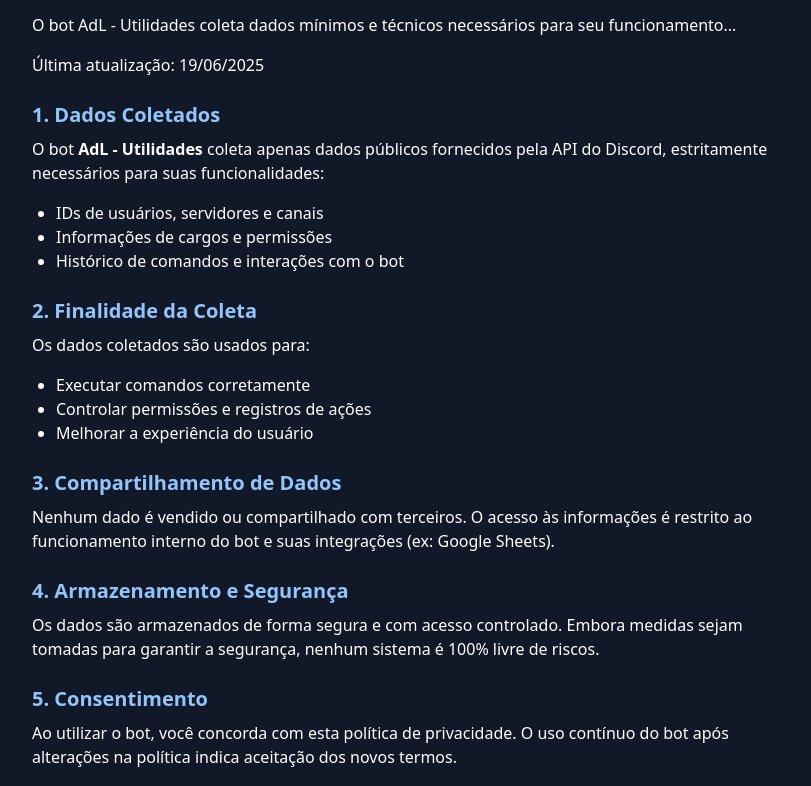
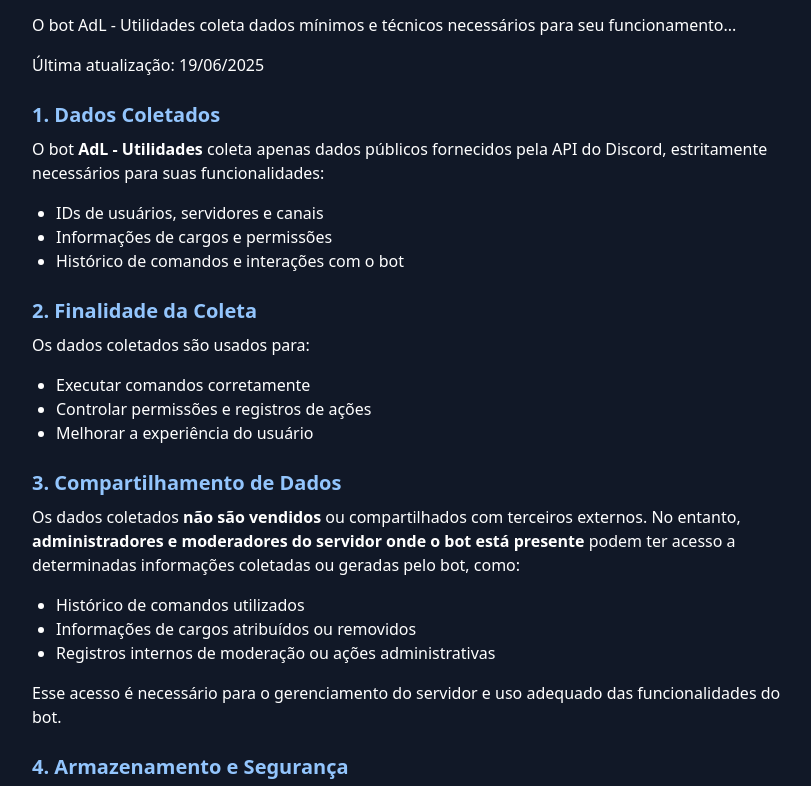
Before and after one commit to joaomeira/AdL-Site, a plain HTML site: page privacidade.html in a window 1280 px wide. Shown: the part 103-889 px from the top of the page, without its empty margins (224-1035 px from the left). Drawn offline with nearby package versions, Linux system fonts and the light colour scheme.

Commit message:
Update privacidade.html

```diff
--- a/privacidade.html
+++ b/privacidade.html
@@ -37,7 +37,14 @@
 
 <h2 class="text-xl font-bold text-blue-300 mt-6 mb-2">3. Compartilhamento de Dados</h2>
 <p class="mb-4">
-  Nenhum dado é vendido ou compartilhado com terceiros. O acesso às informações é restrito ao funcionamento interno do bot e suas integrações (ex: Google Sheets).
+  Os dados coletados <strong>não são vendidos</strong> ou compartilhados com terceiros externos.
+  No entanto, <strong>administradores e moderadores do servidor onde o bot está presente</strong> podem ter acesso a determinadas informações coletadas ou geradas pelo bot, como:
+  <ul class="list-disc pl-6 mt-2 mb-4">
+    <li>Histórico de comandos utilizados</li>
+    <li>Informações de cargos atribuídos ou removidos</li>
+    <li>Registros internos de moderação ou ações administrativas</li>
+  </ul>
+  Esse acesso é necessário para o gerenciamento do servidor e uso adequado das funcionalidades do bot.
 </p>
 
 <h2 class="text-xl font-bold text-blue-300 mt-6 mb-2">4. Armazenamento e Segurança</h2>
@@ -47,7 +54,8 @@
 
 <h2 class="text-xl font-bold text-blue-300 mt-6 mb-2">5. Consentimento</h2>
 <p class="mb-4">
-  Ao utilizar o bot, você concorda com esta política de privacidade. O uso contínuo do bot após alterações na política indica aceitação dos novos termos.
+  Ao utilizar o bot, você concorda com esta política de privacidade, incluindo o fato de que algumas informações podem ser acessadas por administradores e moderadores do servidor.
+  O uso contínuo do bot após atualizações nesta política será considerado como aceitação dos novos termos.
 </p>
 
 <h2 class="text-xl font-bold text-blue-300 mt-6 mb-2">6. Direitos do Usuário</h2>
```
